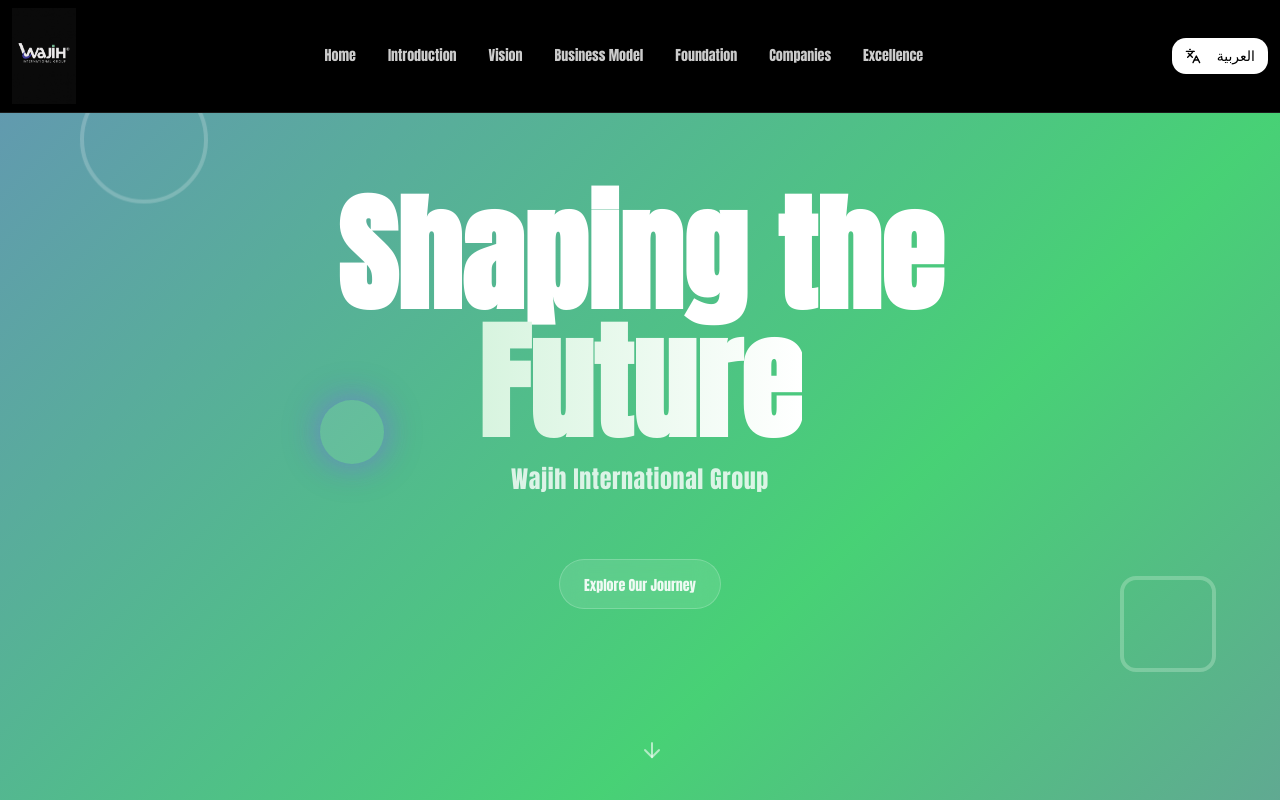
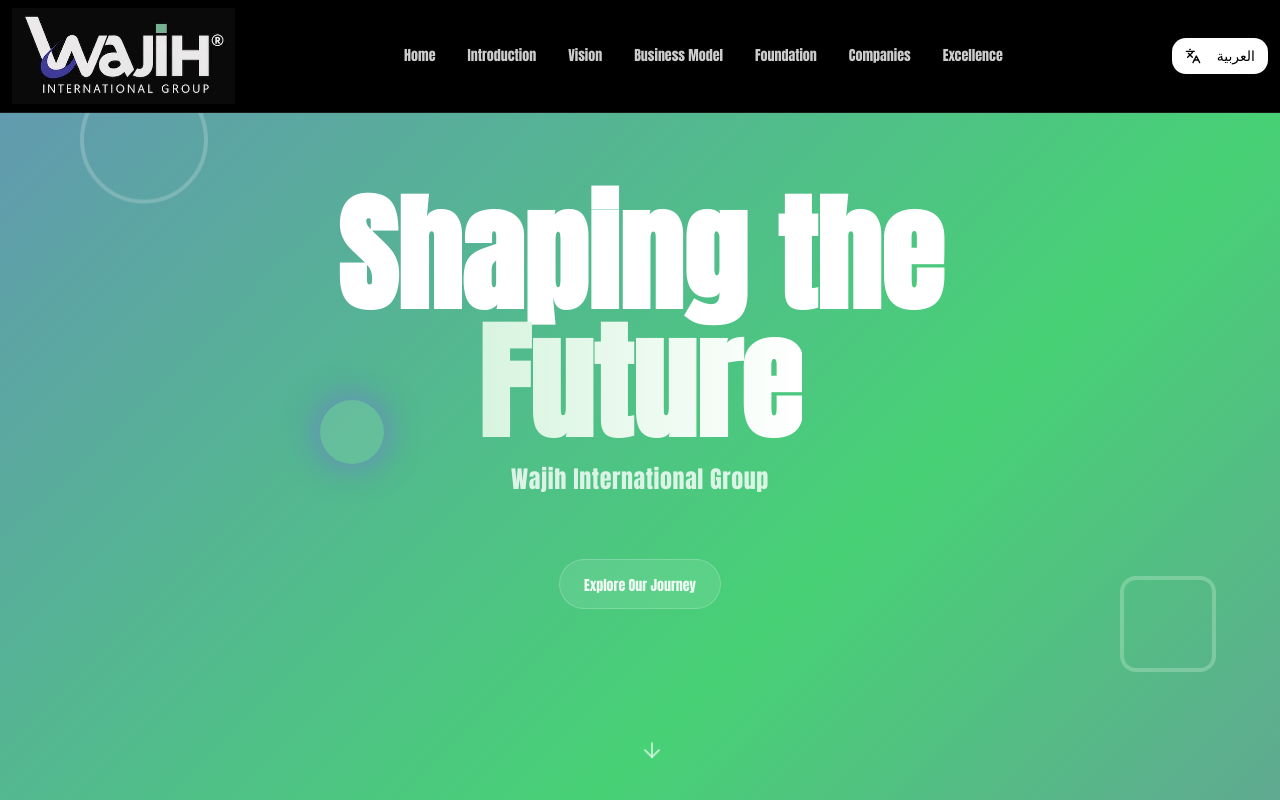
Before and after one commit to Webique/slide-canvas-blends, a React (Vite) app: page / in a window 1280 px wide. Shown: the top 800 px of the page. Built offline with nearby package versions, Linux system fonts and the light colour scheme; a web font is replaced by a local one.

Commit message:
Update navbar logo
Replaced the old navbar logo with the new Wajih International Group logo.

```diff
--- a/src/components/Navigation.tsx
+++ b/src/components/Navigation.tsx
@@ -50,7 +50,7 @@ export const Navigation = ({ language, onLanguageToggle }: NavigationProps) => {
         <div className="flex items-center justify-between">
           <div className="flex items-center">
             <img
-              src="/lovable-uploads/e65ec05a-c217-45f6-b102-c7a562e777ce.png"
+              src="/lovable-uploads/4180c406-68d4-445c-a110-4cc7637490fe.png"
               alt="WajiH International Group Logo"
               className="h-16 md:h-20 lg:h-24 w-auto max-w-[200px] md:max-w-[250px] lg:max-w-[300px]"
             />
```
Also changed, not shown: public/lovable-uploads/4180c406-68d4-445c-a110-4cc7637490fe.png (added).
